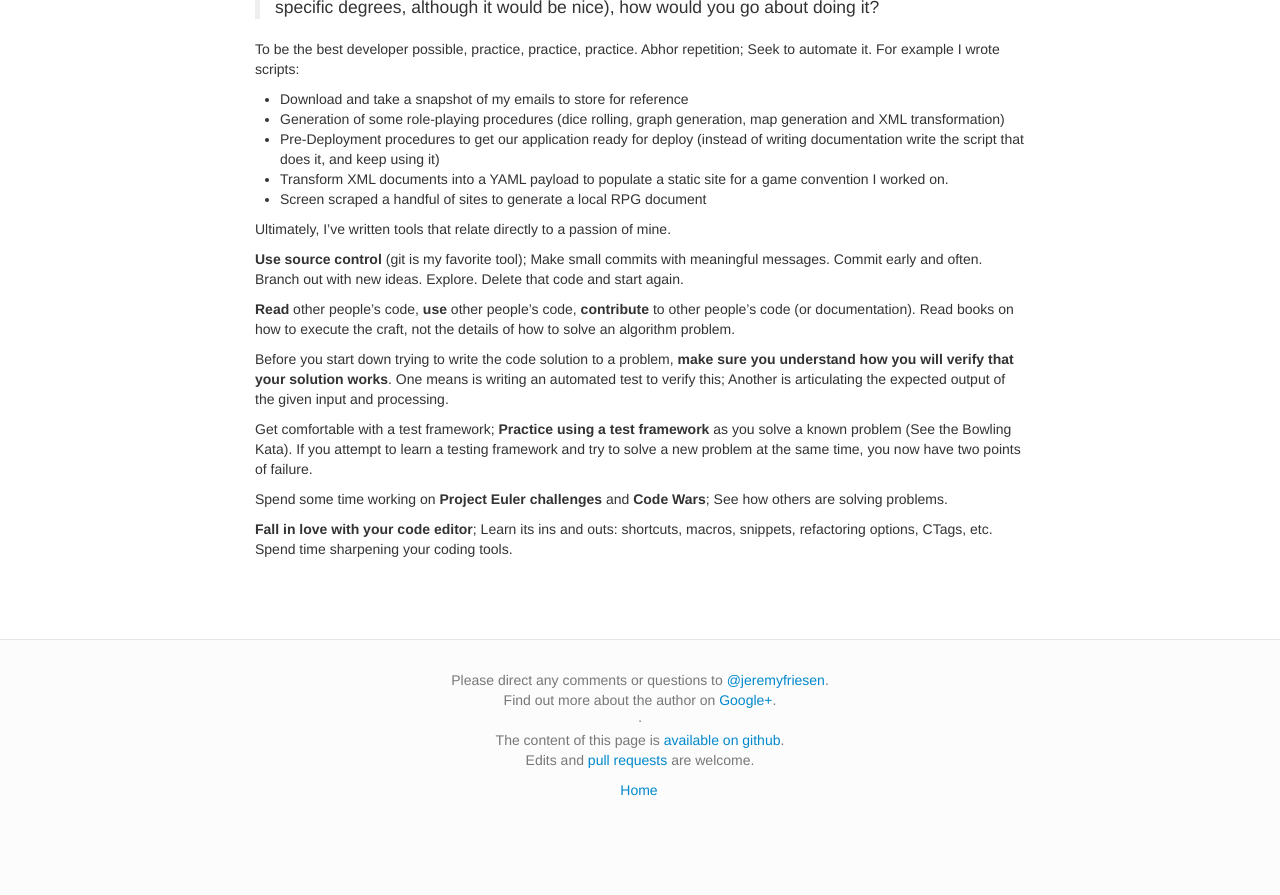
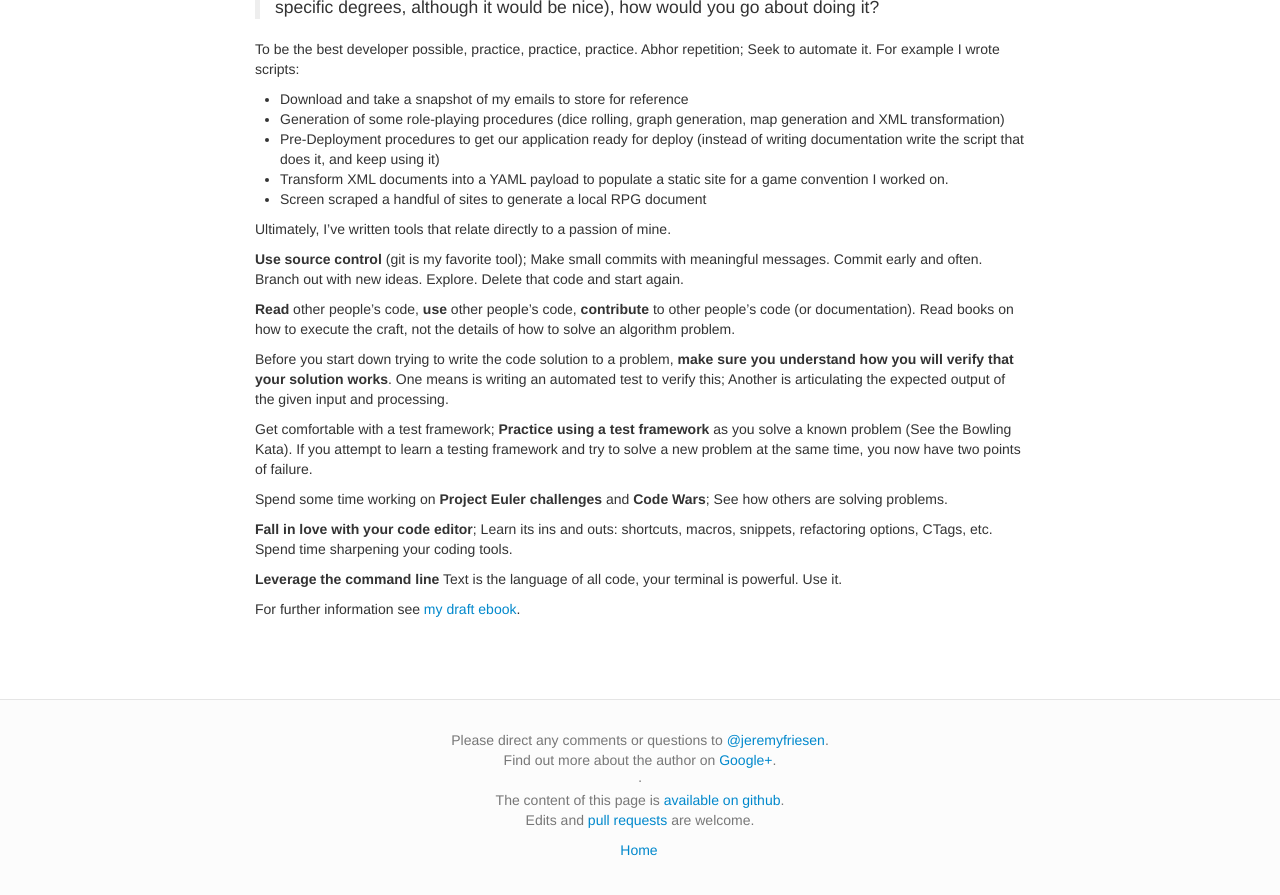
Before and after one commit to terrellt/ndlib.github.io, a Jekyll site: the page built from _posts/2015-04-30-answers-to-questions-from-the-computer-science-curious.md, in a window 1280 px wide and 900 px high, scrolled down 1884 px. Shown: the top 895 px of the window. Built offline with Jekyll 4.4.1, drawn with Linux system fonts in a browser that asks for light colours; Markdown is read by kramdown in place of the engine named in the settings; before the commit the page ends 2724 px from its top, so only the background shows below that.

Commit message:
Updating to include link to ebook

```diff
--- a/_posts/2015-04-30-answers-to-questions-from-the-computer-science-curious.md
+++ b/_posts/2015-04-30-answers-to-questions-from-the-computer-science-curious.md
@@ -93,3 +93,7 @@ Get comfortable with a test framework; **Practice using a test framework** as yo
 Spend some time working on **Project Euler challenges** and **Code Wars**; See how others are solving problems.
 
 **Fall in love with your code editor**; Learn its ins and outs: shortcuts, macros, snippets, refactoring options, CTags, etc. Spend time sharpening your coding tools.
+
+**Leverage the command line** Text is the language of all code, your terminal is powerful. Use it.
+
+For further information see [my draft ebook](https://github.com/jeremyf/take-on-development).
```
